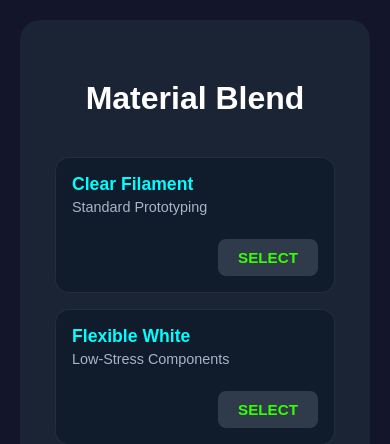
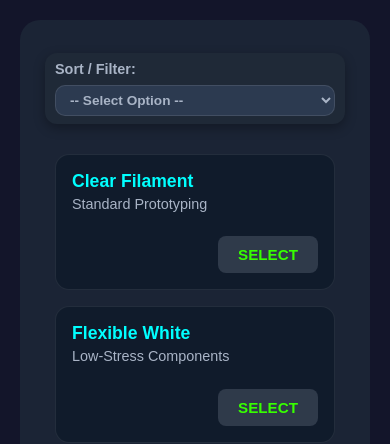
Before and after one commit to laleimendrez/ReFilament, a Flask app: page /mixture/ in a window 390 px wide. Shown: the part 205-649 px from the top of the page. Run offline with Flask 3, Linux system fonts and the light colour scheme.

Commit message:
feat: added dropdown for sorting of mixture blends

```diff
--- a/static/css/mixture.css
+++ b/static/css/mixture.css
@@ -1,10 +1,3 @@
-.page-title {
-  color: #ffffff;
-  font-size: 2rem;
-  font-weight: 700;
-  margin-bottom: 30px;
-  text-align: center;
-}
 
 .mixture-grid {
   display: grid;
@@ -42,6 +35,46 @@
   color: #a9b4c6;
   font-size: 1rem;
   margin-top: 4px;
+}
+
+.mixture-controls {
+  display: flex;
+  align-items: center;
+  margin-bottom: 20px;
+  gap: 12px;
+  color: #ffffff;
+  font-weight: 600;
+  font-size: 1rem;
+  background-color: #1F2937;        /* dark card-like background */
+  padding: 10px 16px;               /* padding around the dropdown */
+  border-radius: 12px;              /* smoother rounded corners */
+  box-shadow: 0 4px 12px rgba(0, 0, 0, 0.3); /* subtle shadow for depth */
+}
+
+.mixture-controls label {
+  color: #a9b4c6;                   /* bright accent for the label */
+}
+
+.mixture-controls select {
+  background: #2c3a50;              /* slightly lighter dark background */
+  border: 1px solid rgba(255,255,255,0.1); /* subtle border */
+  color: #a9b4c6;
+  padding: 8px 14px;                /* slightly bigger padding */
+  border-radius: 10px;              /* rounded corners for dropdown itself */
+  cursor: pointer;
+  font-weight: 600;
+  font-size: 0.95rem;
+  transition: background 0.3s, transform 0.2s;
+  outline: none;                     /* remove default focus outline */
+}
+
+.mixture-controls select:hover {
+  background: #3b4a65;              /* hover effect with subtle lighter color */
+  transform: scale(1.02);            /* slight zoom for interactivity */
+}
+
+.mixture-controls select:focus {
+  border-color: #a9b4c6;
 }
 
 .select-btn {
@@ -199,6 +232,17 @@
   .modal-title {
     font-size: 1.3rem;
   }
+    .mixture-controls {
+    gap: 10px;
+    padding: 8px 12px;
+    font-size: 0.95rem;
+  }
+
+  .mixture-controls select {
+    min-width: 150px;
+    font-size: 0.9rem;
+    padding: 6px 12px;
+  }
 }
 
 /* Mobile view (max-width: 600px) */
@@ -212,6 +256,24 @@
     flex-direction: column;
     align-items: flex-start;
     padding: 20px;
+  }
+
+  .mixture-controls {
+    flex-direction: column;       /* stack label + dropdown vertically */
+    align-items: flex-start;
+    padding: 10px 12px;
+    gap: 8px;
+  }
+
+  .mixture-controls label {
+    font-size: 0.9rem;
+  }
+
+  .mixture-controls select {
+    width: 100%;                  /* take full width of container */
+    min-width: 0;
+    font-size: 0.9rem;
+    padding: 8px 12px;
   }
 
   .select-btn {
@@ -234,7 +296,10 @@
     padding: 8px 20px;
     font-size: 0.9rem;
   }
+
 }
+
+
 
 /* Very small screens (max-width: 400px) */
 @media (max-width: 400px) {
@@ -255,10 +320,43 @@
   .mixture-info p {
     font-size: 0.9rem;
   }
+
+    .mixture-controls {
+    padding: 8px 10px;
+    font-size: 0.85rem;
+  }
+
+  .mixture-controls select {
+    font-size: 0.85rem;
+    padding: 6px 10px;
+  }
 }
 
 /* Very very small screens (max-width: 320px) */
 @media (max-width: 320px) {
+
+  .mixture-controls {
+    flex-direction: column;       /* stack label and dropdown vertically */
+    align-items: stretch;          /* make dropdown full width */
+    gap: 6px;
+    padding: 6px 8px;             /* reduce padding for tiny screens */
+    font-size: 0.8rem;            /* smaller font size */
+    border-radius: 10px;          /* keep rounded corners */
+  }
+
+  .mixture-controls label {
+    font-size: 0.8rem;
+    white-space: normal;           /* allow wrapping if needed */
+    word-wrap: break-word;
+  }
+
+  .mixture-controls select {
+    width: 100%;                  /* full width of container */
+    min-width: 0;                 /* remove min width restriction */
+    font-size: 0.8rem;
+    padding: 6px 10px;            /* smaller padding */
+    border-radius: 8px;           /* slightly smaller rounding for dropdown */
+  }
   .mixture-modal {
     width: 95%;
     max-width: 280px;
--- a/static/js/mixture.js
+++ b/static/js/mixture.js
@@ -13,3 +13,38 @@ okButtons.forEach((ok, index) => {
     modals[index].style.display = "none";
   });
 });
+
+const selectDropdown = document.getElementById("sort-filter");
+const mixtureGrid = document.querySelector(".mixture-grid");
+const mixtureCards = Array.from(document.querySelectorAll(".mixture-card"));
+
+selectDropdown.addEventListener("change", function () {
+  const value = this.value;
+
+  mixtureCards.forEach(card => card.style.display = "flex"); // reset all cards
+
+  if (value === "default") {
+    mixtureCards.forEach(card => card.style.display = "flex");
+  } else if (value === "name-asc") {
+    mixtureCards.sort((a, b) => a.querySelector("h3").textContent.localeCompare(b.querySelector("h3").textContent));
+    mixtureCards.forEach(card => mixtureGrid.appendChild(card));
+  } else if (value === "name-desc") {
+    mixtureCards.sort((a, b) => b.querySelector("h3").textContent.localeCompare(a.querySelector("h3").textContent));
+    mixtureCards.forEach(card => mixtureGrid.appendChild(card));
+  } else if (value.startsWith("purpose-")) {
+    const purposeText = {
+      "purpose-standard": "Standard Prototyping",
+      "purpose-lowstress": "Low-Stress Components",
+      "purpose-functional": "Functional Parts",
+      "purpose-general": "General Purpose",
+      "purpose-multi": "Multi-Property",
+      "purpose-flex": "Increased Flex",
+      "purpose-durable": "High Durability"
+    }[value];
+
+    mixtureCards.forEach(card => {
+      const purpose = card.querySelector(".mixture-info p").textContent;
+      card.style.display = purpose === purposeText ? "flex" : "none";
+    });
+  }
+});
--- a/templates/mixture.html
+++ b/templates/mixture.html
@@ -2,7 +2,21 @@
 {% block content %}
 <link rel="stylesheet" href="{{ url_for('static', filename='css/mixture.css') }}">
 
-<h2 class="page-title">Material Blend</h2>
+<div class="mixture-controls">
+  <label for="sort-filter">Sort / Filter:</label>
+  <select id="sort-filter">
+    <option value="default">-- Select Option --</option>
+    <option value="name-asc">Name: A → Z</option>
+    <option value="name-desc">Name: Z → A</option>
+    <option value="purpose-standard">Standard Prototyping</option>
+    <option value="purpose-lowstress">Low-Stress Components</option>
+    <option value="purpose-functional">Functional Parts</option>
+    <option value="purpose-general">General Purpose</option>
+    <option value="purpose-multi">Multi-Property</option>
+    <option value="purpose-flex">Increased Flex</option>
+    <option value="purpose-durable">High Durability</option>
+  </select>
+</div>
 
 <div class="mixture-grid">
 
```
